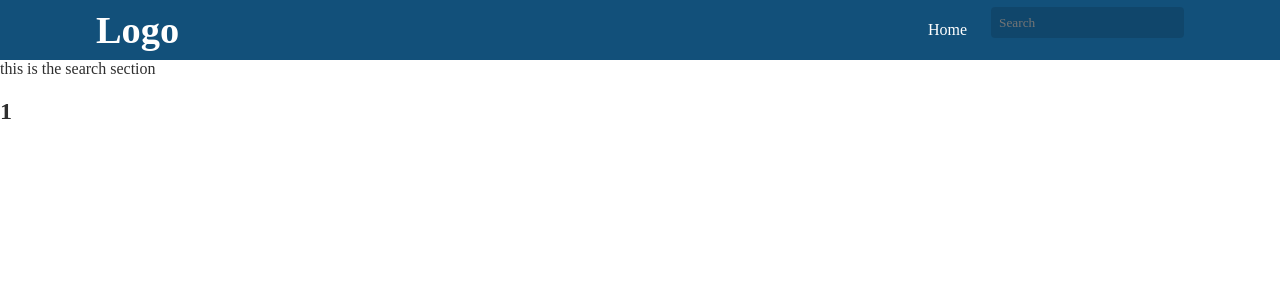
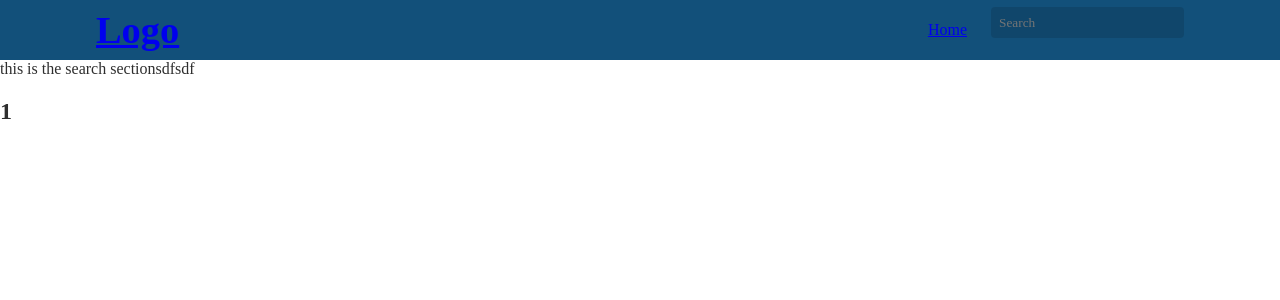
Before and after one commit to dahalaazad/yts-movie-app, a React (Create React App) app: page /search/1 in a window 1280 px wide. Shown: the top 300 px of the page. Built offline with nearby package versions, Linux system fonts and the light colour scheme.

Commit message:
URL based on both id and movie title

```diff
--- a/src/App.js
+++ b/src/App.js
@@ -1,4 +1,4 @@
-import logo from './logo.svg';
+//import logo from './logo.svg';
 import './App.scss';
 import { MainLayout } from './layouts/MainLayout';
 
--- a/src/api/movie.js
+++ b/src/api/movie.js
@@ -5,5 +5,5 @@ export const APIGetAllMovies =()=>{
 }
 
 export const APIGetMovie=(id)=>{
-    return GetRequest("movie_details.json?movie_id="+id);
+    return GetRequest(`movie_details.json?movie_id=${id}&with_images=true&with_cast=true`);
 }
--- a/src/components/partials/Nav.js
+++ b/src/components/partials/Nav.js
@@ -1,9 +1,16 @@
-export const Nav= ()=>(
+import { Link } from "react-router-dom";
+import { Home } from "../../screens/Home";
+//import { Search } from "./Search";
+
+export const Nav = () => (
     <nav className="flex justify-between items-center wrapper bg-primary text-light">
-        <div className="logo">Logo</div>
+
+            <Link to={'/'} element={<Home/>}>
+            <div className="logo">Logo</div></Link>
+
         <div className="nav-items flex items-center">
-            <div className="nav-item px-lg">Home</div>
-            <div className="form-group">
+        <Link to={'/'} element={<Home/>}><div className="nav-item px-lg">Home</div></Link>
+        <div className="form-group">
                 {/* <label>Search</label> */}
                 <input type="text" placeholder="Search" />
             </div>
--- a/src/routes/routes.js
+++ b/src/routes/routes.js
@@ -3,6 +3,6 @@ import { MovieDetail } from "../screens/MovieDetail";
 import { Search } from "../screens/Search";
 export const ROUTES = [
     {path:'', element: <Home/>, exact:true},
-    {path:'/movie/:id', element: <MovieDetail/>, exact:true},
+    {path:'/movie/:id/:title', element: <MovieDetail/>, exact:true},
     {path:'/search/:keyword', element: <Search/>, exact:true},
 ]
--- a/src/screens/Home.js
+++ b/src/screens/Home.js
@@ -19,7 +19,7 @@ export const Home = () => {
             <div className="flex wrap">
                 {movies.map((mov, key) => (
                     <div className="card ma-md" key={key}>
-                        <Link to={'/movie/' + mov.id} >
+                        <Link to={'/movie/' + mov.id+'/'+mov.title} >
                             <div className="movie-poster">
                                 <img src={mov.medium_cover_image} alt="" />
                             </div>
--- a/src/screens/MovieDetail.js
+++ b/src/screens/MovieDetail.js
@@ -5,9 +5,10 @@ import { useParams } from "react-router"
 import { getMovie } from "../store/Movie/actions";
 
 export const MovieDetail = () => {
-    const { id } = useParams();
+    const { id,title } = useParams();
     const dispatch = useDispatch();
     const movie = useSelector(state => state['movieReducer'].movie);
+    console.log(id,title);
     //console.log(movie.genres)
     useEffect(async () => {
         await loadMovie();
@@ -24,26 +25,38 @@ export const MovieDetail = () => {
                 <div className="details">
                     <h3>{movie.title || ''}</h3>
                     <h3>{movie.year}</h3>
-                    <h3>Genres: {movie.genres?.map((film, i) => (i ? '/ ':'')+film)}</h3>
+                    {/* index if not 0, insert '/' before the element in the array */}
+                    <h3>Genres: {movie.genres?.map((film, i) => (i ? '/ ' : '') + film)}</h3>
 
                     {/* use condtional statement to not give '/' to last element in the genre array */}
+
                     <h3>Available in: </h3>
                     <div className="ratings">
-                        IMDB Ratings: {movie.rating}
+                        <h3>IMDB Ratings: {movie.rating}</h3>
                     </div>
                 </div>
             </div>
             <div className="lower-half flex">
-                <div className="synopsis">
+                <div className="synopsis" style={{textAlign:'justify'}}>
                     <h1>Synopsis</h1>
                     <p>{movie.description_full}</p>
                 </div>
                 <div className="persons-in-movie">
-                    Director
+                    <div className="director">
+                    Director:
+                    </div>
+                    {/* {console.log(movie.cast)} */}
+                   <div className="cast">
+                   Cast:
+                    {movie.cast?.map((actor,i)=> (
+                        <div className="flex" key={actor.imdb_code}>
+                            <img src={actor.url_small_image} alt="" />
+                            <p>{actor.name} as {actor.character_name} </p>
+                        </div>
+                    ))}
+                   </div>
                 </div>
             </div>
-
-            {console.log(movie)}
         </section>
     )
 }
--- a/src/screens/Search.js
+++ b/src/screens/Search.js
@@ -4,7 +4,7 @@ export const Search =()=>{
     const {keyword} = useParams();
     return (
         <section>
-            this is the search section
+            this is the search sectionsdfsdf
             <h1>{keyword}</h1>
         </section>
     )
--- a/src/store/Movie/actions.js
+++ b/src/store/Movie/actions.js
@@ -13,9 +13,10 @@ export const setMovie =(data)=>({
 
 export const searchMovies=()=>{}
 
-export const getMovies=()=>async dispatch=>{
+export const getMovies=()=>async dispatch =>{
     const res = await APIGetAllMovies();
-    console.log(res?.data?.data?.movies ?? []);
+    console.log('res--->',res)
+   // console.log(res?.data?.data?.movies ?? []);
     dispatch(setMovies(res?.data?.data?.movies ?? []))
 }
 
```
